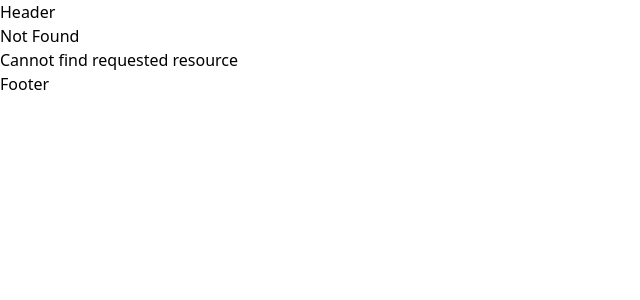
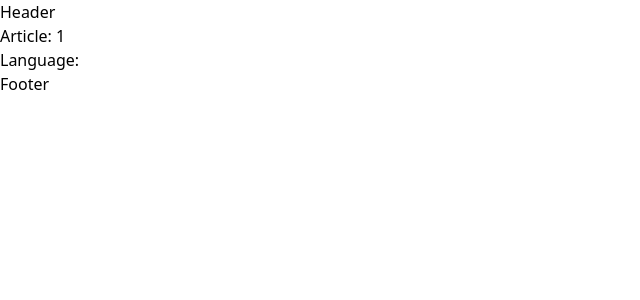
Before and after one commit to mariolazzari/nextjs15-ce, a Next.js app in the folder routing-demo/: page /articles/1 in a window 1280 px wide. Before the commit this address had no page. Shown: the top 300 px of the page, without its empty margins (0-640 px from the left). Built offline with nearby package versions, Linux system fonts and the light colour scheme.

Commit message:
Done lesson 21

```diff
--- /dev/null
+++ b/routing-demo/src/app/articles/[articleId]/page.tsx
@@ -0,0 +1,22 @@
+"use client";
+
+import { use } from "react";
+
+type Props = {
+  params: Promise<{ articleId: string }>;
+  searchParams: Promise<{ lang: "en" | "it" }>;
+};
+
+function NewsPage({ params, searchParams }: Props) {
+  const { articleId } = use(params);
+  const { lang } = use(searchParams);
+
+  return (
+    <div>
+      <h2>Article: {articleId}</h2>
+      <h3>Language: {lang}</h3>
+    </div>
+  );
+}
+
+export default NewsPage;
--- a/routing-demo/src/app/page.tsx
+++ b/routing-demo/src/app/page.tsx
@@ -11,6 +11,10 @@ function HomePage() {
         <li>
           <Link href="/products">Products</Link>
         </li>
+        <li>
+          <Link href="/articles/news?lang=en">Read in English</Link>
+          <Link href="/articles/news?lang=it">Read in Italian</Link>
+        </li>
       </ul>
     </>
   );
```
